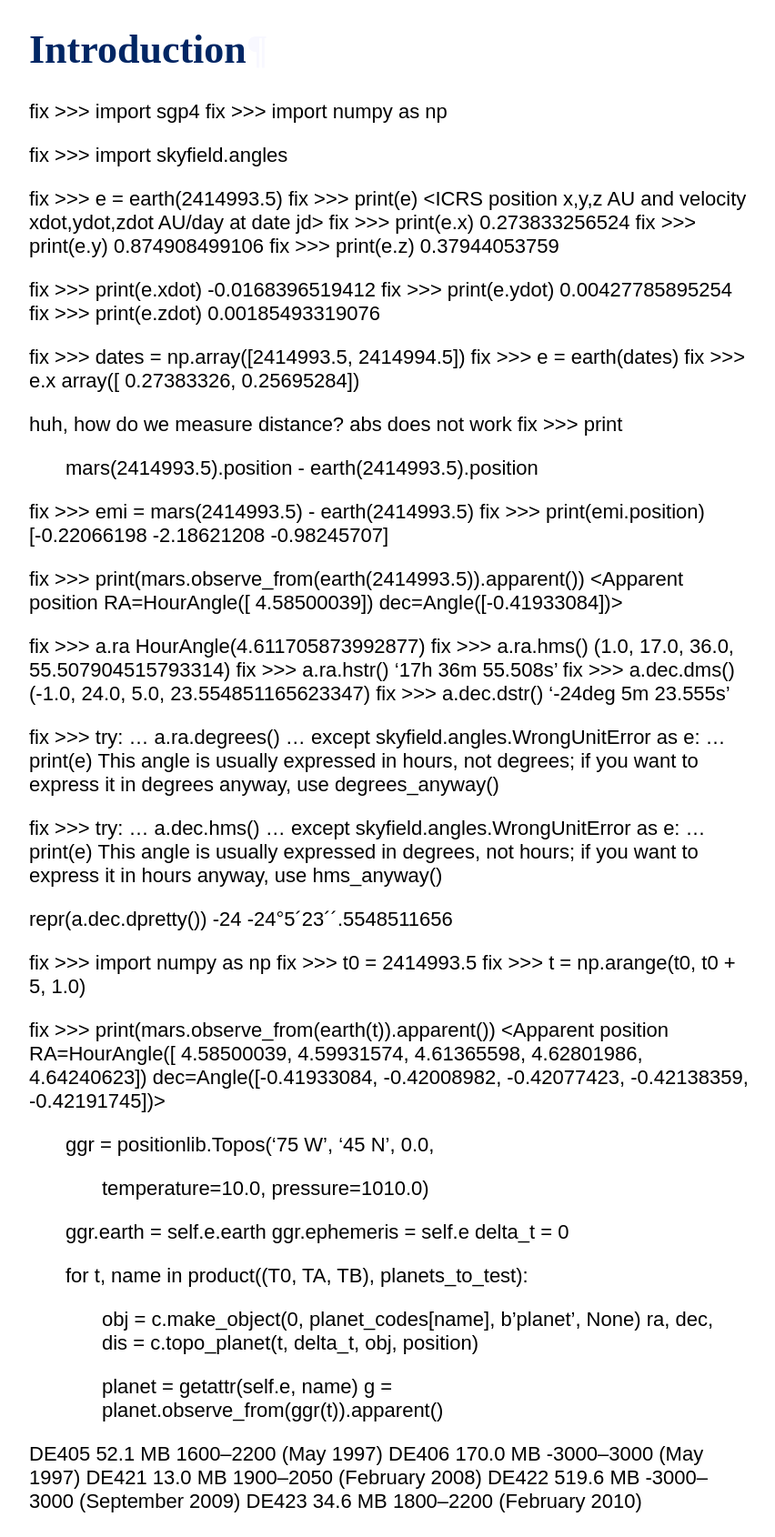
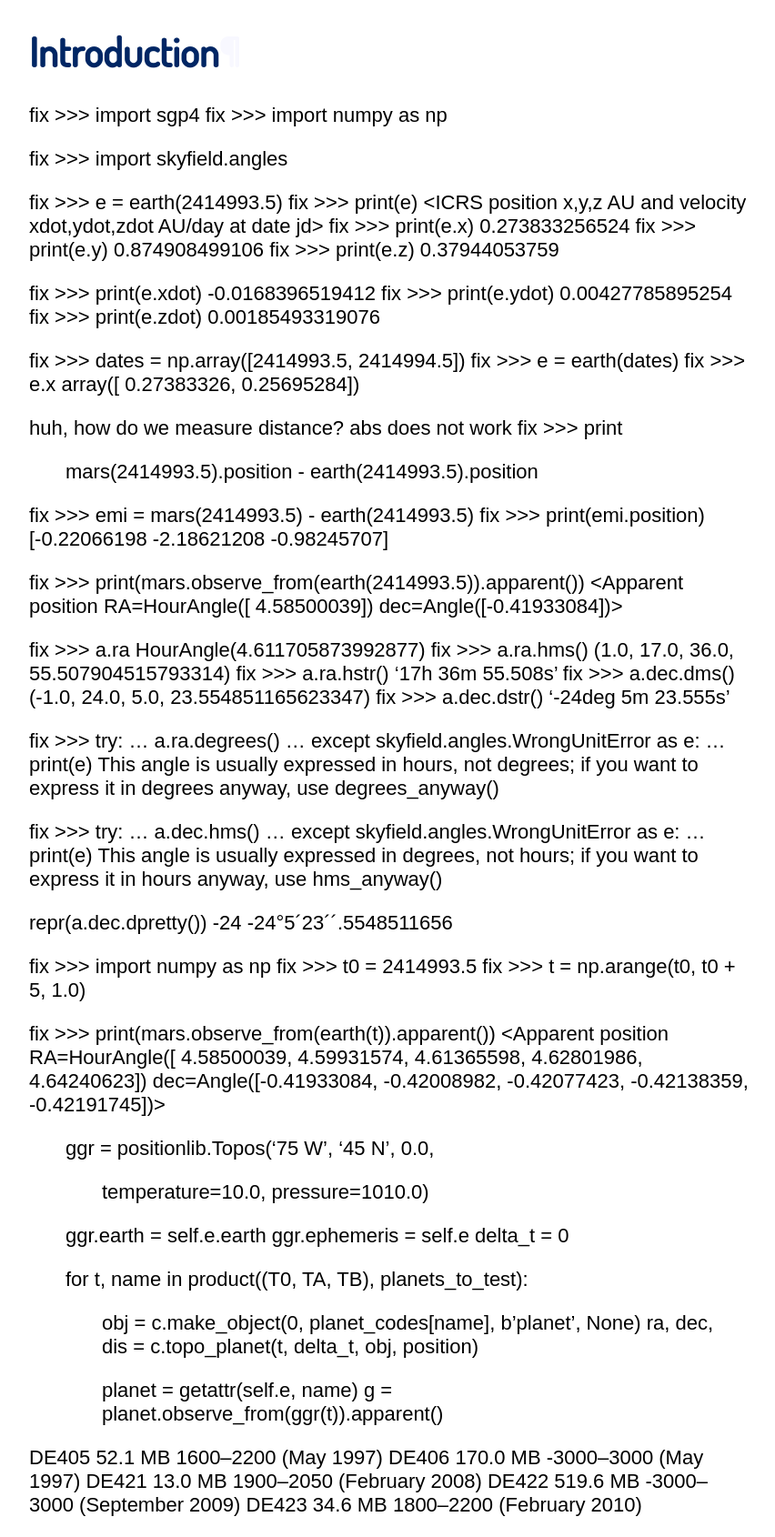
Before and after one commit to skyfielders/python-skyfield, a Sphinx documentation site: the page built from skyfield/documentation/introduction.rst, in a window 1280 px wide. Shown: the whole page at 91% size, without its empty margins (212-1064 px from the left). Built offline with Sphinx 7.4.7, drawn with Linux system fonts in a browser that asks for light colours; some web fonts are replaced; pages that are not in the unit, such as notebooks, are missing from menus.

Commit message:
Switch to relative CSS path for "Dosis" font

```diff
--- a/skyfield/documentation/_static/style.css
+++ b/skyfield/documentation/_static/style.css
@@ -45,7 +45,7 @@ table{border-collapse:collapse;border-spacing:0}
 
 @font-face {
     font-family: "Dosis";
-    src: url(_static/Dosis-Medium.ttf);
+    src: url(Dosis-Medium.ttf);
 }
 body, body > img {
     display: block;
```
